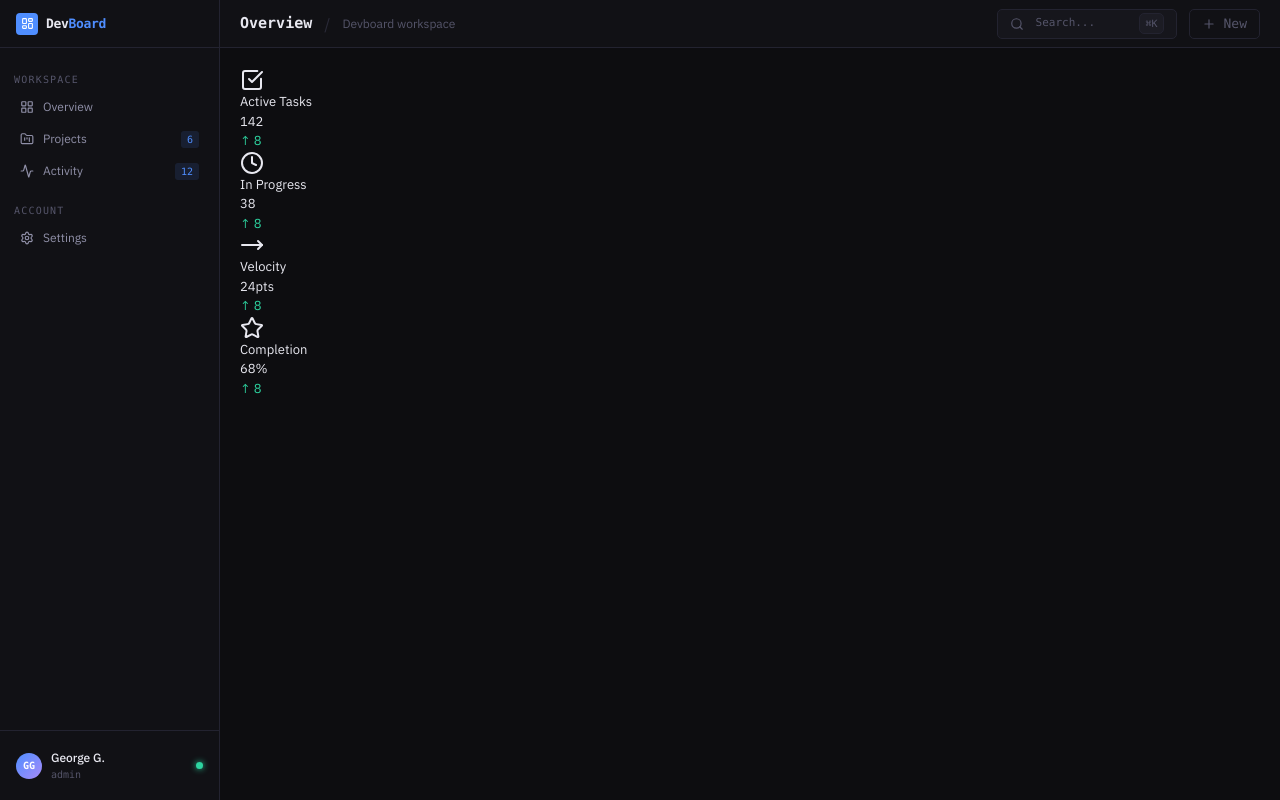
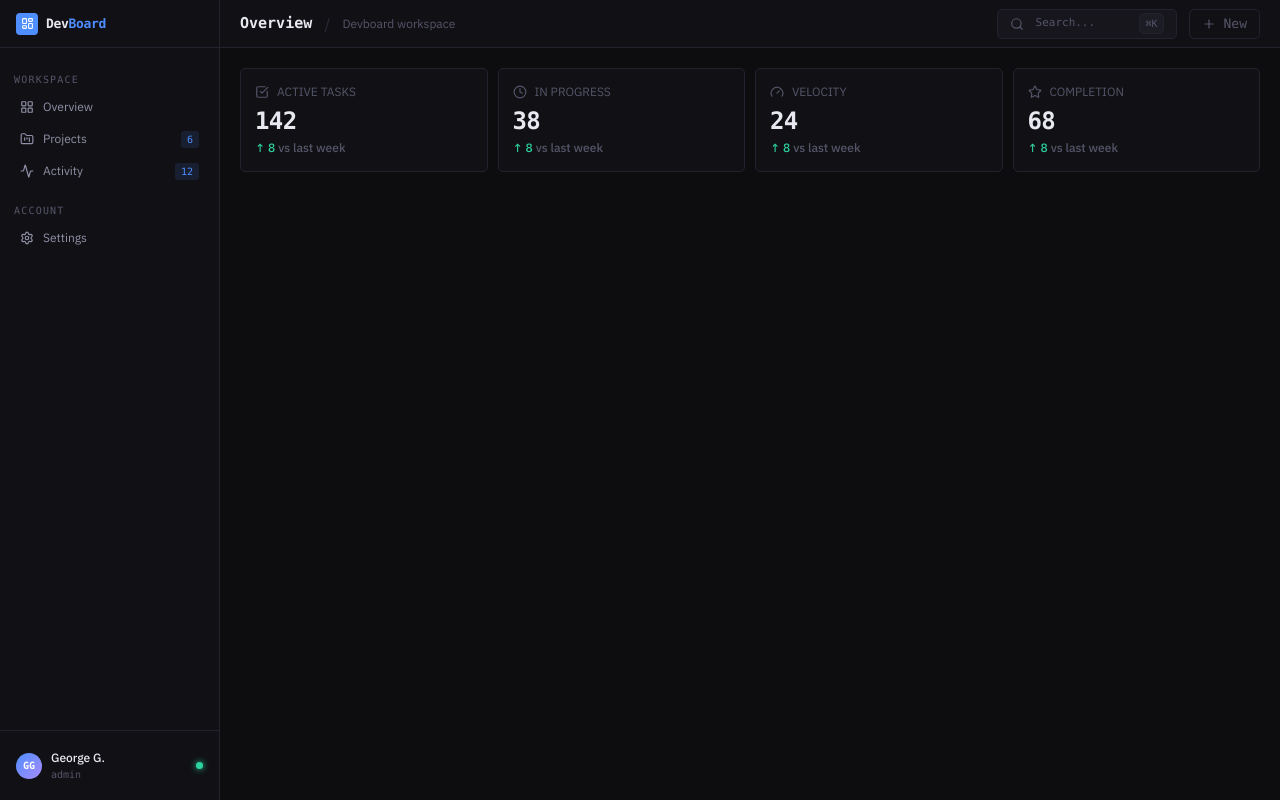
Before and after one commit to georgegoodluck/DevBoard, a Next.js app: page /overview in a window 1280 px wide. Built offline with nearby package versions, Linux system fonts and the light colour scheme.

Commit message:
style: fix StatGrid styling

```diff
--- a/app/(dashboard)/layout.tsx
+++ b/app/(dashboard)/layout.tsx
@@ -11,7 +11,7 @@ export default function DashboardLayout({
       <Sidebar />
       <div className="flex flex-col flex-1 min-w-0 overflow-hidden">
         <Topbar />
-        <main className="flex overflow-y-auto p-5">
+        <main className="flex-1 overflow-y-auto p-5 w-full">
           {children}</main>
       </div>
     </div>
--- a/components/layout/overview/StatCard.tsx
+++ b/components/layout/overview/StatCard.tsx
@@ -22,16 +22,20 @@ export default function StatCard({
         ? "text-[var(--red)]"
         : "text-[var(--text3)]";
   return (
-    <div>
+    <div className="border rounded-[var(--radius)] p-[14px] border-[var(--border)] bg-[var(--bg1)]">
       {/* Label */}
-      <div>
-        <Icon />
+      <div className="flex gap-2 items-center text-mono uppercase text-[12px] text-[var(--text3)] mb-2">
+        <Icon size={14} />
         {label}
       </div>
       {/* Value */}
-      <div>{value}</div>
+      <div className="flex gap-2 text-[var(--text1)] font-mono text-[24px] font-semibold tracking-tight leading-none">
+        {value}
+      </div>
       {/* Delta */}
-      <div className={deltaColor}>{delta}</div>
+      <div className={`mt-[6px] text-[12px] font-medium ${deltaColor}`}>
+        {delta} <span className="text-[var(--text3)]"> vs last week</span>
+      </div>
     </div>
   );
 }
--- a/components/layout/overview/StatGrid.tsx
+++ b/components/layout/overview/StatGrid.tsx
@@ -1,9 +1,9 @@
-import { SquareCheckBig, Clock, MoveRight, Star } from "lucide-react";
+import { SquareCheckBig, Clock, Gauge, Star } from "lucide-react";
 import StatCard from "./StatCard";
 
 export default function StatGrid() {
   return (
-        <div>
+    <div className="grid grid-cols-4 gap-[10px] mb-[16px] w-full">
       <StatCard
         label="Active Tasks"
         value="142"
@@ -20,18 +20,18 @@ export default function StatGrid() {
       />
       <StatCard
         label="Velocity"
-        value="24pts"
+        value="24"
         delta="↑ 8"
         deltaType="up"
-        icon={MoveRight}
+        icon={Gauge}
       />
       <StatCard
         label="Completion"
-        value="68%"
+        value="68"
         delta="↑ 8"
         deltaType="up"
         icon={Star}
       />
     </div>
-    )
+  );
 }
```
Lines whose indentation alone changed are shown as unchanged.
